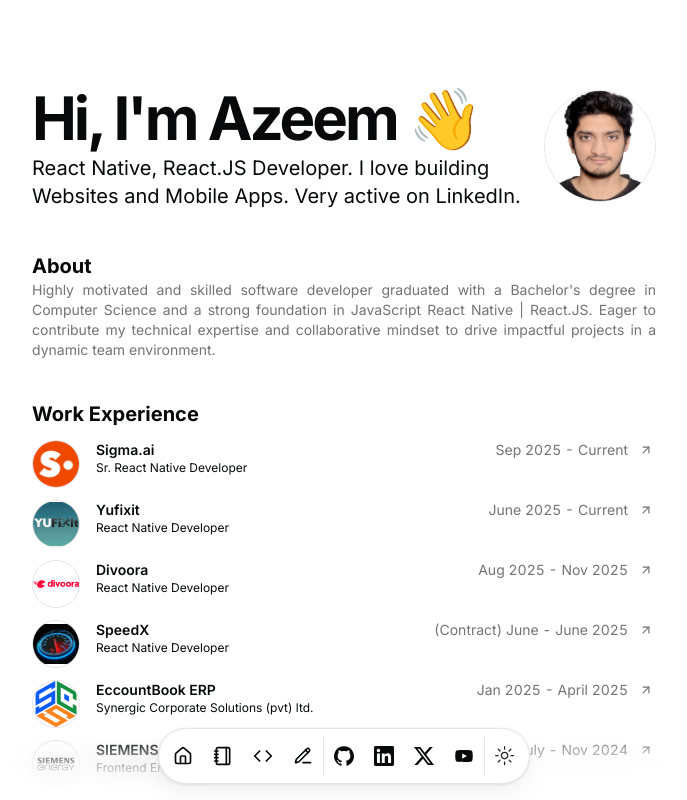
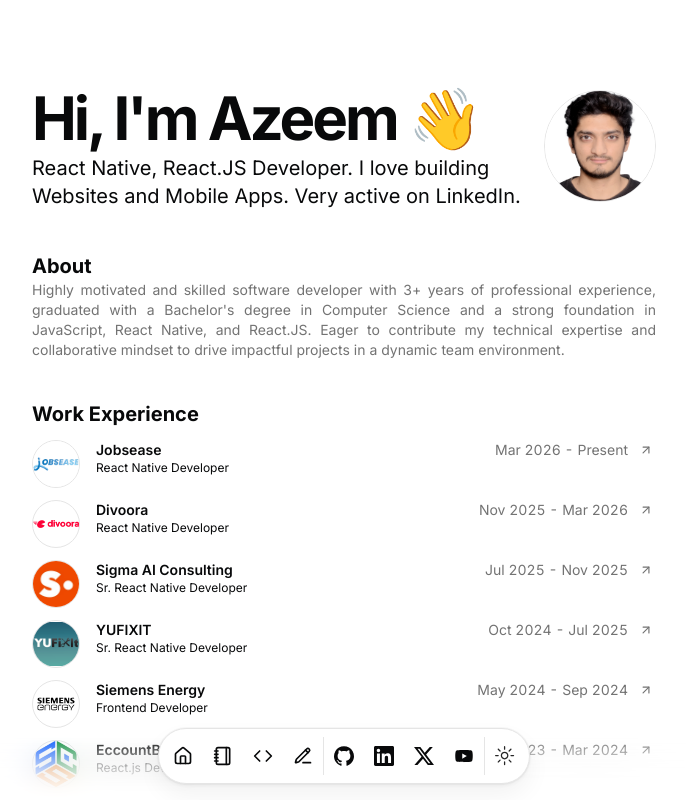
Before and after one commit to AzeemRafique10/azeemrafique-portfolio, a Next.js app: page / in a window 1280 px wide. Shown: the top 800 px of the page, without its empty margins (296-983 px from the left). Built offline with nearby package versions, Linux system fonts and the light colour scheme.

Commit message:
fixes experience dates

```diff
--- a/src/data/resume.tsx
+++ b/src/data/resume.tsx
@@ -10,7 +10,7 @@
   description:
     "React Native, React.JS Developer. I love building Websites and Mobile Apps. Very active on LinkedIn.",
   summary:
-    "Highly motivated and skilled software developer graduated with a Bachelor's degree in Computer Science and a strong foundation in JavaScript React Native | React.JS. Eager to contribute my technical expertise and collaborative mindset to drive impactful projects in a dynamic team environment.",
+    "Highly motivated and skilled software developer with 3+ years of professional experience, graduated with a Bachelor's degree in Computer Science and a strong foundation in JavaScript, React Native, and React.JS. Eager to contribute my technical expertise and collaborative mindset to drive impactful projects in a dynamic team environment.",
   avatarUrl: "/me.jpg",
   skills: [
     "React Native",
@@ -102,111 +102,81 @@
 
   work: [
     {
-      company: "Sigma.ai",
-      href: "https://sigma.ai/",
+      company: "Jobsease",
+      href: "https://jobsease.com/",
       badges: [],
-      location: "USA Remote",
-      title: "Sr. React Native Developer",
-      logoUrl: "/sigma_ai_logo.jpeg",
-      start: "Sep 2025",
-      end: "Current",
-      description: `Working as a Senior React Native Developer, developing high-performance cross-platform mobile applications. Leading feature development, improving app performance, and integrating APIs while collaborating with designers and backend teams to deliver scalable solutions.`,
-    },{
-      company: "Yufixit",
-      href: "www.yufixit.com",
-      badges: [],
-      location: "USA Remote",
+      location: "Indonesia · Remote",
       title: "React Native Developer",
-      logoUrl: "/yufixit.png",
-      start: "June 2025",
-      end: "Current",
-      description: `Yufixit is a mobile application designed to seamlessly connect customers with trusted service providers for various home maintenance and repair needs. The goal of this upgrade is to modernize the entire app by migrating it from React Native version 0.67 to 0.75. This includes updating all APIs, replacing outdated packages, improving performance with Hermes, and refactoring the codebase using modern React practices such as hooks and functional components. In addition to enhancing the UI/UX and overall app stability, the project also focuses on optimizing Android compatibility by updating Gradle, Kotlin, and Android libraries. Once the upgrade is complete and the app is thoroughly tested, the updated version will be published to the Google Play Store for public use.`,
+      logoUrl: "/jobsease.png",
+      start: "Mar 2026",
+      end: "Present",
+      description: `Developed a job marketplace app featuring Company & Job Seeker panels for efficient hiring. Enabled companies to post and manage job vacancies seamlessly, enhancing user experience. Implemented features that allow job seekers to browse and apply for jobs easily. Collaborated with a dynamic team at Jobsease, a startup focused on transforming the recruitment landscape in Indonesia.`,
     },
     {
       company: "Divoora",
-      href: "www.divoora.ch",
+      href: "https://www.divoora.ch/",
       badges: [],
-      location: "Swizerland Remote",
+      location: "Switzerland · Remote",
       title: "React Native Developer",
       logoUrl: "/divoora.png",
-      start: "Aug 2025",
-      end: "Nov 2025",
-      description: `I worked at Divoora as a Senior React Native Developer, where I contributed to the enhancement and maintenance of the company’s delivery application. My responsibilities included integrating CleverTap and Singular for analytics, implementing Fastlane for both Android and iOS automation, and updating the legacy React Native codebase to improve performance and stability. I also updated various APIs and ensured seamless functionality across platforms, delivering a more efficient and optimized application experience.`,
+      start: "Nov 2025",
+      end: "Mar 2026",
+      description: `Developed and maintained a cross-platform React Native food delivery application for a Swiss-based product. Integrated Singular SDK for advanced mobile attribution and analytics tracking, enhancing user insights. Collaborated with backend engineers and UI/UX designers to deliver scalable features, focusing on performance optimization. Worked with native code modules to improve app performance for both Android and iOS platforms.`,
     },
     {
-      company: "SpeedX",
-      href: "www.speedx.com",
+      company: "Sigma AI Consulting",
+      href: "https://sigma.ai/",
       badges: [],
-      location: "Remote",
-      title: "React Native Developer",
-      logoUrl: "/SpeedX.jpg",
-      start: "(Contract) June",
-      end: "June 2025",
-      description: `Built a mobile app that monitors vehicle speed in real-time using GPS. If the driver exceeds 120 km/h, the app automatically sends an alert message to the parent’s phone and secretly records video from the back camera as evidence. The app runs continuously in the background with minimal battery use. Key Work:
-      Developed speed tracking and background services in React Native.
-      Integrated stealth video recording and SMS notifications.
-      Handled native permissions for GPS, camera, and background tasks.
-      Tested for reliable performance in real driving conditions.`,
+      location: "United States · Remote",
+      title: "Sr. React Native Developer",
+      logoUrl: "/sigma_ai_logo.jpeg",
+      start: "Jul 2025",
+      end: "Nov 2025",
+      description: `Worked as a Senior React Native Developer on part-time engagements, building cross-platform mobile applications with a focus on user authentication flows and IoT integrations including Tuya smart device SDK. Delivered scalable features while collaborating with product and backend teams.`,
     },
-    //     {
-    //       company: "Kutsbee",
-    //       href: "https://kutsbee.com/",
-    //       badges: [],
-    //       location: "Remote",
-    //       title: "React Native Developer",
-    //       logoUrl: "/kutsbee.jpg",
-    //       start: "May 2025",
-    //       end: "June (Contract)",
-    //       description: `Developed a cross-platform mobile application for a salon, designed to streamline appointment booking and enhance customer experience. The app allows users to browse available services, select preferred stylists, book appointments, and receive real-time notifications. Implemented features include user authentication, calendar integration, service catalog, stylist profiles, and secure payment processing. Focused on creating an intuitive, responsive UI using React Native components and maintained smooth performance on both iOS and Android devices.  Key Responsibilities:
-    // Designed and built reusable React Native components for seamless navigation and booking flows.
-    // Integrated third-party libraries for calendar scheduling and push notifications.
-    // Managed state using Context API / Redux (adjust based on what you used).
-    // Worked closely with backend APIs to handle user data, appointment slots, and payments securely.
-    // Tested and debugged the app to ensure a smooth user experience across devices.`,
-    //     },
     {
-      company: "EccountBook ERP ",
+      company: "YUFIXIT",
+      href: "https://www.yufixit.com/",
+      badges: [],
+      location: "United States · Remote",
+      title: "Sr. React Native Developer",
+      logoUrl: "/yufixit.png",
+      start: "Oct 2024",
+      end: "Jul 2025",
+      description: `Developed the YUFIXIT app, enabling customers to easily order technicians for various repairs. Engaged with users to enhance app functionality and improve customer experience. Collaborated with cross-functional teams to ensure timely delivery of features and updates. Modernized the app by migrating React Native from 0.67 to 0.75, improving performance with Hermes and updating Android/iOS native dependencies.`,
+    },
+    {
+      company: "Siemens Energy",
+      href: "https://www.siemens-energy.com/global/en/home.html",
+      badges: [],
+      location: "Germany · Remote",
+      title: "Frontend Developer",
+      logoUrl: "/siemens.svg",
+      start: "May 2024",
+      end: "Sep 2024",
+      description: `Developed and maintained dynamic web applications using React.js and Angular, enhancing user interfaces. Collaborated with cross-functional teams to deliver scalable and high-quality frontend solutions. Implemented best practices for performance and accessibility, ensuring optimal user experience. Actively participated in code reviews and debugging, refining skills in modern front-end technologies.`,
+    },
+    {
+      company: "EccountBook ERP",
       href: "https://scstecknologies.com/",
       badges: [],
-      location: "On-site",
-      title: "Synergic Corporate Solutions (pvt) ltd.",
+      location: "Lahore, Punjab, Pakistan · On-site",
+      title: "React.js Developer",
       logoUrl: "/synergic.png",
-      start: "Jan 2025",
-      end: "April 2025",
-      description: `I have been working as a React and React Native Frontend Developer I specialize in building and maintaining the EccontBook ERP system using React.js. My expertise includes implementing efficient UI components with React Query and React Hook Form to enhance user experience. I collaborate closely with the team to deliver high-quality, scalable solutions for enterprise level applications.`,
+      start: "Oct 2023",
+      end: "Mar 2024",
+      description: `Developed and maintained user interfaces for ERP software using React, enhancing user experience and functionality. Integrated REST APIs and managed application state to ensure seamless data flow and performance optimization. Implemented form validations and utilized libraries like React Hook Form and Zod for robust user input handling.`,
     },
     {
-      company: "SIEMENS ENERGY",
-      href: "https://www.siemens-energy.com/global/en/home.html",
-      badges: [],
-      location: "Remotes",
-      title: "Frontend Engineer",
-      logoUrl: "/siemens.svg",
-      start: "(Contract) July",
-      end: "Nov 2024",
-      description: `I was a Junior Frontend Developer with experience in modifying code, fixing bugs, and updating user interfaces to enhance functionality and design. I am skilled in optimizing front-end performance and ensuring smooth, user-friendly experiences. My role involves writing clear and concise documentation to support development and maintenance processes. I have a keen eye for detail and a passion for improving web applications. I am eager to contribute to innovative projects and continuously expand my skills.`,
-    },
-    {
-      company: "Trade Tracker Company",
+      company: "Trade Tracker",
       href: "https://tradetracker.com.pk/",
       badges: [],
-      location: "On-Site",
-      title: "Frontend Engineer",
+      location: "Lahore, Punjab, Pakistan · On-site",
+      title: "Full-stack Developer",
       logoUrl: "/tt.png",
-      start: "Apr 2024",
-      end: "Jun 2024",
-      description: `Worked at Trade Tracker. My responsibilities was include fixing bugs, updating UI, and implementing new logic across three websites, including Nestle, Intradoors.com, and Trade Tracker's own site. Additionally, monitor and resolve issues in database service requests.`,
-    },
-    {
-      company: "Nomad's TECH Company",
-      href: "https://nomadstech.io/",
-      badges: [],
-      location: "On-Site",
-      title: "React Internship",
-      logoUrl: "/nomadtech.png",
-      start: "2 ",
-      end: " Month",
-      description: `Worked as a Intern at Nomad's TECH. Learning and implementing React.js, React Native. I was involved in developing a website for a client using React.js, where I contributed to the design and implementation of various features. Additionally, I gained hands-on experience with React Native by working on a mobile application project.`,
+      start: "Jun 2023",
+      end: "Sep 2023",
+      description: `Worked on full-stack web development across multiple live projects including Nestle Merchandiser, Intradoors.com, and Trade Tracker's own platform. Fixed bugs, updated UI, and implemented new features using React, Angular, Tailwind CSS, and SASS. Monitored and resolved issues in database service requests.`,
     },
     {
       company: "Upwork",
@@ -215,7 +185,7 @@
       location: "Remote",
       title: "Mobile Apps & Web Developer",
       logoUrl: "/upwork.svg",
-      start: "August 2022",
+      start: "Aug 2022",
       end: "Present",
       description:
         "React Native Developer & MERN stack developer. Work as junior Developer build components and fix bugs with team members. Works on Authentication",
```
Also changed, not shown: public/jobsease.png (added).
